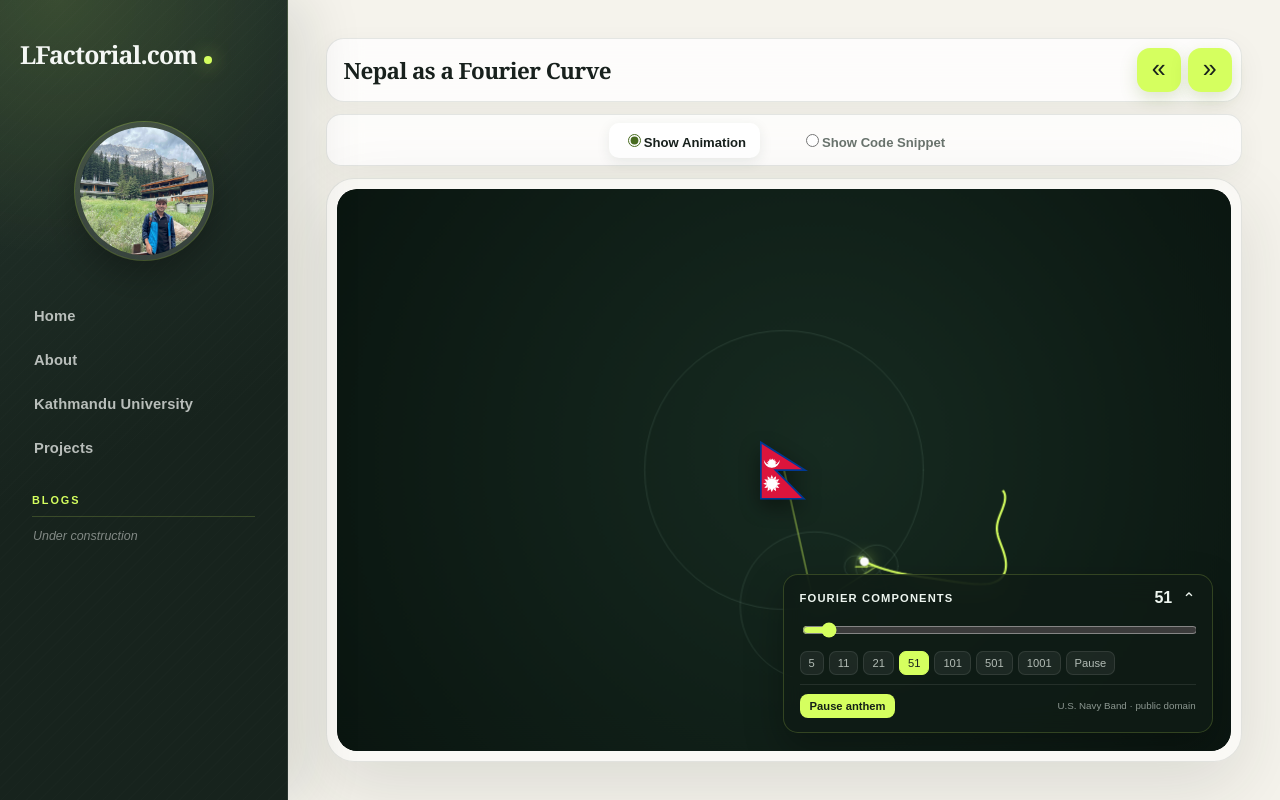
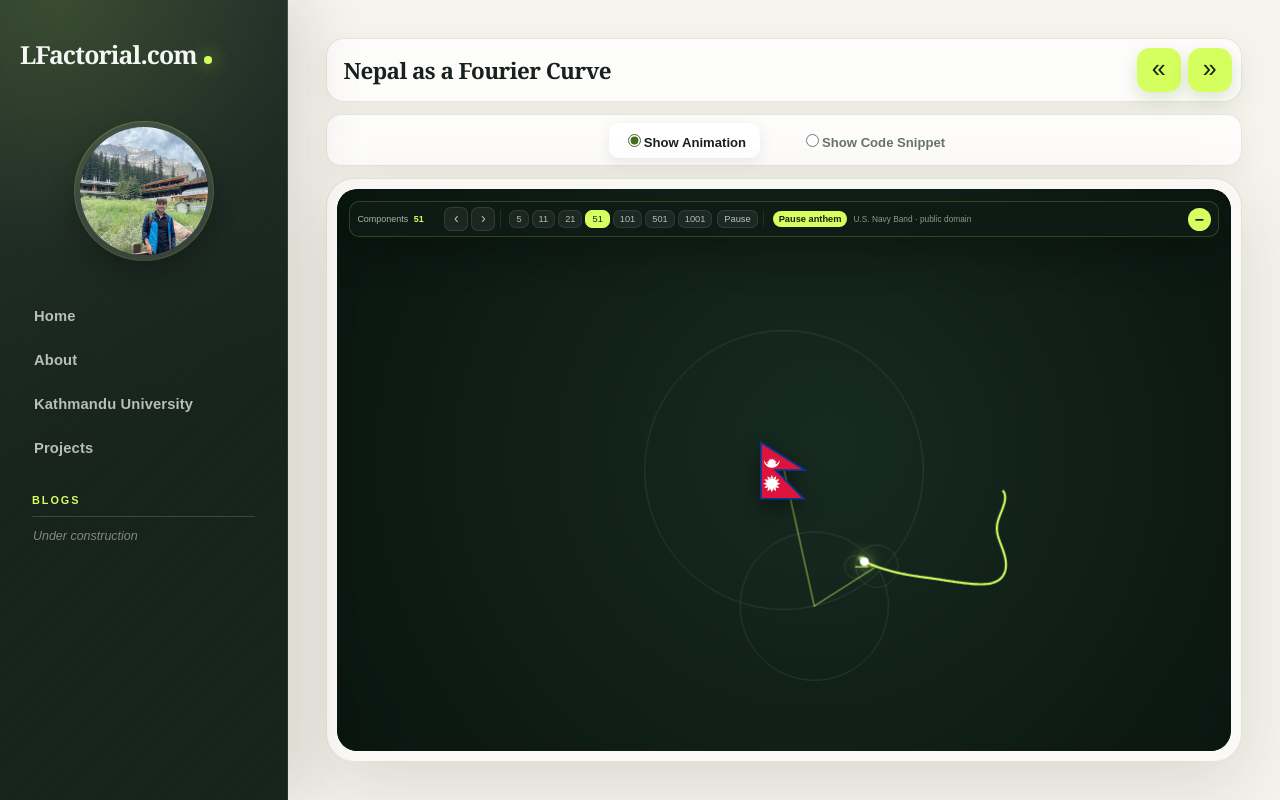
Before and after one commit to L-factorial/home-page, a React (Create React App) app in the folder front-end/: page / in a window 1280 px wide. Both pictures are taken after a click on the button "Show next simulation". Built offline with nearby package versions, Linux system fonts and the light colour scheme.

Commit message:
Refine simulation controls and Kitty navigation

```diff
--- a/front-end/src/App1.css
+++ b/front-end/src/App1.css
@@ -834,10 +834,11 @@ canvas {
 .fourier-nepal-controls {
     position: absolute;
     z-index: 2;
-    right: 18px;
-    bottom: 18px;
-    width: min(430px, calc(100% - 36px));
-    padding: 14px 16px;
+    top: 12px;
+    right: 12px;
+    left: 12px;
+    width: auto;
+    padding: 9px 11px;
     color: #edf5ef;
     background: rgba(15, 28, 21, 0.82);
     border: 1px solid rgba(213, 255, 95, 0.18);
@@ -847,18 +848,36 @@ canvas {
     -webkit-backdrop-filter: blur(14px);
 }
 
+.fourier-nepal-controls.collapsed {
+    left: auto;
+    width: min(255px, calc(100% - 24px));
+}
+
 .floating-controls-toggle {
     display: flex;
     width: 100%;
     align-items: center;
     gap: 10px;
-    padding: 0;
+    padding: 3px 4px;
     color: #edf5ef;
     background: transparent;
-    border: 0;
+    border: 1px solid transparent;
+    border-radius: 8px;
     cursor: pointer;
     font: inherit;
     text-align: left;
+    transition: color 160ms ease, background 160ms ease, border-color 160ms ease;
+}
+
+.floating-controls-toggle:hover {
+    color: #fff;
+    background: rgba(255, 255, 255, .06);
+    border-color: rgba(255, 255, 255, .08);
+}
+
+.floating-controls-toggle:focus-visible {
+    outline: 2px solid var(--accent);
+    outline-offset: 2px;
 }
 
 .floating-controls-toggle > span:first-child {
@@ -870,9 +889,30 @@ canvas {
 }
 
 .floating-controls-chevron {
-    display: inline-block;
+    display: grid;
+    width: 23px;
+    height: 23px;
+    flex: 0 0 23px;
+    place-items: center;
+    color: #17231d;
+    background: var(--accent);
+    border-radius: 50%;
     font-size: 1rem;
-    transition: transform 180ms ease;
+    font-weight: 800;
+    line-height: 1;
+}
+
+.floating-controls-action {
+    color: rgba(237, 245, 239, .55);
+    font-size: .61rem;
+    font-weight: 700;
+    letter-spacing: .04em;
+}
+
+.floating-controls-toggle strong {
+    color: var(--accent);
+    font-size: .64rem;
+    font-weight: 750;
 }
 
 .floating-controls-content {
@@ -894,8 +934,12 @@ canvas {
     pointer-events: none;
 }
 
-.floating-controls.collapsed .floating-controls-chevron {
-    transform: rotate(180deg);
+.floating-controls.collapsed .floating-controls-toggle > span:first-child {
+    display: none;
+}
+
+.floating-controls.collapsed .floating-controls-toggle {
+    justify-content: flex-end;
 }
 
 .fourier-nepal-control-heading {
@@ -912,9 +956,11 @@ canvas {
     align-items: center;
     justify-content: space-between;
     gap: 12px;
-    margin-top: 9px;
-    padding-top: 9px;
-    border-top: 1px solid rgba(255, 255, 255, 0.09);
+    flex: 0 0 auto;
+    margin: 0;
+    padding: 0 0 0 9px;
+    border-top: 0;
+    border-left: 1px solid rgba(255, 255, 255, 0.09);
 }
 
 .fourier-nepal-audio button {
@@ -944,16 +990,13 @@ canvas {
     font-size: 1rem;
 }
 
-.fourier-nepal-controls input[type='range'] {
-    width: 100%;
-    accent-color: var(--accent);
-}
-
 .fourier-nepal-presets {
     display: flex;
-    flex-wrap: wrap;
+    flex-wrap: nowrap;
     gap: 5px;
-    margin-top: 9px;
+    margin: 0;
+    padding-left: 8px;
+    border-left: 1px solid rgba(255, 255, 255, .09);
 }
 
 .fourier-nepal-presets button {
@@ -994,6 +1037,65 @@ canvas {
     height: 100%;
 }
 
+.fourier-control-strip {
+    display: flex;
+    min-width: max-content;
+    align-items: center;
+    gap: 8px;
+}
+
+.fourier-nepal-controls .floating-controls-content {
+    overflow-x: auto;
+    scrollbar-width: thin;
+    scrollbar-color: rgba(213, 255, 95, .35) transparent;
+}
+
+.fourier-component-stepper {
+    display: grid;
+    flex: 0 0 auto;
+    grid-template-columns: minmax(96px, auto) 28px 28px;
+    align-items: center;
+    gap: 3px;
+}
+
+.fourier-component-stepper > span {
+    color: rgba(237, 245, 239, .7);
+    font-size: .66rem;
+    white-space: nowrap;
+}
+
+.fourier-component-stepper > span strong {
+    margin-left: 3px;
+    color: var(--accent);
+}
+
+.fourier-component-stepper button,
+.fourier-pause {
+    padding: 5px 8px;
+    color: rgba(237, 245, 239, .76);
+    background: rgba(255, 255, 255, .06);
+    border: 1px solid rgba(255, 255, 255, .1);
+    border-radius: 7px;
+    cursor: pointer;
+    font-size: .7rem;
+}
+
+.fourier-component-stepper button {
+    display: grid;
+    width: 28px;
+    height: 28px;
+    padding: 0 0 2px;
+    place-items: center;
+    font-size: 1rem;
+}
+
+.fourier-component-stepper button:hover,
+.fourier-pause:hover {
+    color: #17231d;
+    background: var(--accent);
+    border-color: var(--accent);
+}
+
 .magnus-animation-viewport canvas {
     position: absolute;
     inset: 0;
@@ -1004,17 +1106,23 @@ canvas {
 .magnus-controls {
     position: absolute;
     z-index: 2;
-    right: 18px;
-    bottom: 18px;
-    width: min(290px, calc(100% - 36px));
+    top: 12px;
+    right: 12px;
+    left: 12px;
+    width: auto;
     min-width: 0;
-    padding: 16px;
+    padding: 9px 11px;
     overflow: hidden;
     color: #edf5ef;
     background: linear-gradient(155deg, rgba(17, 36, 25, 0.98), rgba(8, 20, 13, 0.98));
     border: 1px solid rgba(213, 255, 95, 0.16);
     border-radius: 15px;
     box-shadow: 0 16px 38px rgba(0, 0, 0, 0.3);
+}
+
+.magnus-controls.collapsed {
+    left: auto;
+    width: min(255px, calc(100% - 24px));
 }
 
 .magnus-controls-heading {
@@ -1034,7 +1142,7 @@ canvas {
 }
 
 .magnus-mode-toggle {
-    margin-bottom: 12px;
+    flex: 0 0 auto;
 }
 
 .magnus-controls button {
@@ -1056,41 +1164,67 @@ canvas {
 
 .magnus-controls .floating-controls-toggle,
 .magnus-controls .floating-controls-toggle:hover {
-    padding: 0;
+    padding: 3px 4px;
     color: #edf5ef;
-    background: transparent;
-    border: 0;
-}
-
-.magnus-controls .floating-controls-content > label {
-    display: block;
-    margin: 9px 0;
-}
-
-.magnus-controls .floating-controls-content > label span {
-    display: flex;
-    justify-content: space-between;
-    margin-bottom: 4px;
-    color: rgba(237, 245, 239, 0.72);
-    font-size: 0.72rem;
 }
 
 .magnus-controls strong {
     color: var(--accent);
 }
 
-.magnus-controls input[type='range'] {
-    width: 100%;
-    accent-color: var(--accent);
+.magnus-control-strip {
+    display: flex;
+    min-width: max-content;
+    align-items: center;
+    gap: 9px;
+}
+
+.magnus-controls .floating-controls-content {
+    overflow-x: auto;
+    scrollbar-width: thin;
+    scrollbar-color: rgba(213, 255, 95, .35) transparent;
+}
+
+.magnus-stepper {
+    display: grid;
+    flex: 0 0 auto;
+    grid-template-columns: minmax(67px, auto) 27px 27px;
+    align-items: center;
+    gap: 3px;
+    padding-left: 8px;
+    border-left: 1px solid rgba(255, 255, 255, .1);
+}
+
+.magnus-stepper > span {
+    color: rgba(237, 245, 239, .7);
+    font-size: .65rem;
+    white-space: nowrap;
+}
+
+.magnus-stepper > span strong {
+    margin-left: 3px;
+}
+
+.magnus-stepper button {
+    display: grid;
+    width: 27px;
+    height: 27px;
+    padding: 0 0 2px;
+    place-items: center;
+    font-size: 1rem;
 }
 
 .magnus-actions {
-    margin-top: 11px;
+    flex: 0 0 auto;
+    padding-left: 8px;
+    border-left: 1px solid rgba(255, 255, 255, .1);
 }
 
 .magnus-options {
-    margin-top: 10px;
+    flex: 0 0 auto;
+    padding-left: 8px;
     color: rgba(237, 245, 239, 0.68);
+    border-left: 1px solid rgba(255, 255, 255, .1);
     font-size: 0.7rem;
 }
 
@@ -1168,7 +1302,7 @@ canvas {
 .kitty-deal-area.ready {
     inset: 18px clamp(18px, 4vw, 54px) 20px;
     display: grid;
-    grid-template-rows: auto minmax(115px, .72fr) minmax(0, 1.28fr);
+    grid-template-rows: minmax(115px, .72fr) auto minmax(0, 1.28fr);
     align-items: stretch;
     justify-items: center;
 }
@@ -1204,23 +1338,40 @@ canvas {
 .kitty-solution-navigation {
     display: flex;
     align-items: center;
-    gap: 8px;
+    gap: 10px;
 }
 
 .kitty-solution-navigation button {
     display: grid;
-    width: 30px;
-    height: 30px;
+    width: 40px;
+    height: 36px;
     padding: 0 0 3px;
     place-items: center;
-    font-size: 1.2rem;
+    color: #17231d;
+    background: var(--accent);
+    font-size: 1.55rem;
+    box-shadow: 0 6px 14px rgba(0, 0, 0, .2);
 }
 
 .kitty-solution-navigation strong {
-    min-width: 54px;
+    min-width: 92px;
     color: #fff;
-    font-size: .68rem;
+    font-size: .72rem;
     text-align: center;
+}
+
+.kitty-deal-area.ready .kitty-status {
+    width: min(100%, 720px);
+    min-height: 52px;
+    justify-content: center;
+    gap: 10px 16px;
+    margin: 9px 0;
+    padding: 7px 12px;
+    background: linear-gradient(90deg, rgba(4, 24, 17, .9), rgba(22, 58, 42, .92), rgba(4, 24, 17, .9));
+    border-top: 1px solid rgba(213, 255, 95, .3);
+    border-bottom: 1px solid rgba(213, 255, 95, .3);
+    border-radius: 10px;
+    box-shadow: 0 8px 22px rgba(0, 0, 0, .18);
 }
 
 .kitty-weight-controls {
@@ -1353,6 +1504,22 @@ canvas {
     letter-spacing: .12em;
     text-align: center;
     text-transform: uppercase;
+}
+
+.kitty-original-shuffle {
+    margin-left: 4px;
+    padding: 6px 10px;
+    color: #17231d;
+    background: var(--accent);
+    border: 0;
+    border-radius: 8px;
+    cursor: pointer;
+    font-size: .61rem;
+    font-weight: 800;
+}
+
+.kitty-original-shuffle:hover {
+    background: #caff39;
 }
 
 .kitty-mini-deck {
@@ -1454,32 +1621,35 @@ canvas {
 .kitty-hand-heading {
     display: grid;
     margin-bottom: 10px;
-    grid-template-columns: 1fr auto;
-    align-items: baseline;
-    gap: 2px 8px;
+    grid-template-columns: auto minmax(0, 1fr) auto;
+    align-items: center;
+    gap: 7px;
 }
 
 .kitty-hand-heading span {
     color: rgba(245,249,240,.55);
-    font-size: clamp(.55rem, .8vw, .68rem);
+    font-size: clamp(.5rem, .65vw, .6rem);
     font-weight: 750;
     letter-spacing: .11em;
     text-transform: uppercase;
 }
 
 .kitty-hand-heading strong {
-    grid-column: 1;
+    grid-column: 2;
+    grid-row: 1;
     color: #fff;
-    font-family: Georgia, 'Times New Roman', serif;
-    font-size: clamp(.78rem, 1.2vw, 1.05rem);
+    font-family: Arial, sans-serif;
+    font-size: clamp(.62rem, .82vw, .76rem);
+    font-weight: 700;
+    letter-spacing: .02em;
     text-transform: capitalize;
 }
 
 .kitty-hand-heading small {
-    grid-column: 2;
-    grid-row: 1 / span 2;
+    grid-column: 3;
+    grid-row: 1;
     color: var(--accent);
-    font-size: clamp(.72rem, 1vw, .9rem);
+    font-size: clamp(.62rem, .8vw, .74rem);
     font-weight: 750;
 }
 
@@ -1693,17 +1863,21 @@ canvas {
     }
 
     .fourier-nepal-controls {
+        top: 8px;
+        right: 8px;
+        left: 8px;
+        bottom: auto;
+        width: auto;
+        padding: 8px 10px;
+    }
+
+    .magnus-controls {
+        top: 8px;
+        left: 8px;
         right: 10px;
-        bottom: 10px;
-        width: calc(100% - 20px);
-        padding: 10px 12px;
-    }
-
-    .magnus-controls {
-        right: 10px;
-        bottom: 10px;
-        width: min(290px, calc(100% - 20px));
-        padding: 10px 12px;
+        bottom: auto;
+        width: auto;
+        padding: 8px 10px;
     }
 
     .magnus-controls.collapsed,
@@ -1711,8 +1885,12 @@ canvas {
         width: min(255px, calc(100% - 20px));
     }
 
-    .magnus-controls .floating-controls-content > label {
-        margin: 6px 0;
+    .magnus-controls.collapsed {
+        left: auto;
+    }
+
+    .fourier-nepal-controls.collapsed {
+        left: auto;
     }
 
     .magnus-effect {
@@ -1729,7 +1907,7 @@ canvas {
 
     .kitty-deal-area.ready {
         inset: 8px 10px 12px;
-        grid-template-rows: auto minmax(82px, .5fr) minmax(0, 1.5fr);
+        grid-template-rows: minmax(82px, .5fr) auto minmax(0, 1.5fr);
         overflow: hidden;
     }
 
@@ -1745,7 +1923,7 @@ canvas {
         justify-content: center;
         flex-wrap: wrap;
         gap: 5px 8px;
-        margin: 0 0 5px;
+        margin: 5px 0;
         padding: 5px 7px;
         background: rgba(4, 24, 17, .9);
         border: 1px solid rgba(224, 255, 233, .13);
@@ -1753,7 +1931,7 @@ canvas {
     }
 
     .kitty-deal-area.ready .kitty-status > span {
-        width: 100%;
+        width: auto;
         text-align: center;
     }
 
@@ -1876,6 +2054,11 @@ canvas {
         grid-template-columns: 1fr;
     }
 
+    .kitty-hand-heading strong {
+        grid-column: 1;
+        grid-row: auto;
+    }
+
     .kitty-hand-heading small {
         grid-column: 1;
         grid-row: auto;
@@ -1888,3 +2071,90 @@ canvas {
         transition-duration: 0.01ms !important;
     }
 }
+
+/* Compact top control bars ------------------------------------------------ */
+.fourier-nepal-controls,
+.magnus-controls {
+    padding: 5px 7px;
+    border-radius: 10px;
+}
+
+.floating-controls:not(.collapsed) > .floating-controls-toggle {
+    position: absolute;
+    z-index: 3;
+    top: 6px;
+    right: 7px;
+    width: 23px;
+    padding: 0;
+    border: 0;
+}
+
+.floating-controls:not(.collapsed) > .floating-controls-toggle > :not(.floating-controls-chevron) {
+    display: none;
+}
+
+.floating-controls:not(.collapsed) > .floating-controls-content {
+    margin-top: 0;
+    padding-right: 30px;
+}
+
+.fourier-control-strip,
+.magnus-control-strip {
+    gap: 5px;
+}
+
+.fourier-nepal-presets button,
+.fourier-component-stepper button,
+.fourier-pause,
+.fourier-nepal-audio button,
+.magnus-controls button {
+    padding: 3px 6px;
+    font-size: .58rem;
+}
+
+.fourier-nepal-presets {
+    gap: 3px;
+}
+
+.fourier-nepal-audio {
+    gap: 6px;
+}
+
+.fourier-nepal-audio a {
+    font-size: .52rem;
+}
+
+.fourier-component-stepper {
+    grid-template-columns: minmax(84px, auto) 24px 24px;
+}
+
+.magnus-stepper {
+    grid-template-columns: minmax(59px, auto) 24px 24px;
+    padding-left: 6px;
+}
+
+.fourier-component-stepper > span,
+.magnus-stepper > span,
+.magnus-options {
+    font-size: .56rem;
+}
+
+.fourier-component-stepper button,
+.magnus-stepper button {
+    width: 24px;
+    height: 24px;
+    padding: 0 0 2px;
+    font-size: .88rem;
+}
+
+.magnus-actions,
+.magnus-options {
+    padding-left: 6px;
+}
+
+@media only screen and (max-width: 700px) {
+    .fourier-nepal-controls,
+    .magnus-controls {
+        padding: 4px 6px;
+    }
+}
--- a/front-end/src/components-new-design/simulations/fourierNepal/FourierNepal.js
+++ b/front-end/src/components-new-design/simulations/fourierNepal/FourierNepal.js
@@ -107,22 +107,20 @@ export default function FourierNepal() {
       <img className="fourier-nepal-flag" src={nepalFlag} alt="Flag of Nepal" />
       <audio ref={audioRef} src={nepalAnthem} autoPlay loop preload="metadata" />
       <div className={`fourier-nepal-controls floating-controls ${controlsOpen ? '' : 'collapsed'}`}>
-        <button type="button" className="floating-controls-toggle" onClick={() => setControlsOpen((open) => !open)} aria-expanded={controlsOpen} aria-controls="fourier-controls-content">
-          <span>Fourier components</span>
-          <strong>{componentCount}</strong>
-          <span className="floating-controls-chevron" aria-hidden="true">⌃</span>
+        <button type="button" className="floating-controls-toggle" onClick={() => setControlsOpen((open) => !open)} aria-expanded={controlsOpen} aria-controls="fourier-controls-content" aria-label={`${controlsOpen ? 'Hide' : 'Show'} Fourier controls`}>
+          <span>Fourier controls</span>
+          {controlsOpen && <strong>{componentCount} components</strong>}
+          <span className="floating-controls-action">{controlsOpen ? 'Hide' : 'Show controls'}</span>
+          <span className="floating-controls-chevron" aria-hidden="true">{controlsOpen ? '−' : '+'}</span>
         </button>
         <div id="fourier-controls-content" className="floating-controls-content">
-        <input
-          type="range"
-          min="1"
-          max="1001"
-          step="2"
-          value={componentCount}
-          onChange={(event) => changeComponentCount(event.target.value)}
-          aria-label="Number of Fourier components"
-        />
-        <div className="fourier-nepal-presets">
+          <div className="fourier-control-strip">
+            <div className="fourier-component-stepper">
+              <span>Components <strong>{componentCount}</strong></span>
+              <button type="button" onClick={() => changeComponentCount(Math.max(1, componentCount - 2))} aria-label="Decrease Fourier components">‹</button>
+              <button type="button" onClick={() => changeComponentCount(Math.min(1001, componentCount + 2))} aria-label="Increase Fourier components">›</button>
+            </div>
+            <div className="fourier-nepal-presets" aria-label="Fourier component presets">
               {COMPONENT_PRESETS.map((preset) => (
                 <button
                   key={preset}
@@ -133,8 +131,8 @@ export default function FourierNepal() {
                   {preset}
                 </button>
               ))}
-          <button type="button" onClick={togglePaused}>{paused ? 'Resume' : 'Pause'}</button>
             </div>
+            <button className="fourier-pause" type="button" onClick={togglePaused}>{paused ? 'Resume' : 'Pause'}</button>
             <div className="fourier-nepal-audio">
               <button type="button" onClick={toggleMusic} aria-pressed={musicPlaying}>
                 {musicPlaying ? 'Pause anthem' : '♪ Play anthem'}
@@ -150,5 +148,6 @@ export default function FourierNepal() {
           </div>
         </div>
       </div>
+    </div>
   );
 }
--- a/front-end/src/components-new-design/simulations/magnusEffect/MagnusEffect.js
+++ b/front-end/src/components-new-design/simulations/magnusEffect/MagnusEffect.js
@@ -61,37 +61,46 @@ export default function MagnusEffect() {
     configRef.current?.setPaused(paused);
   };
 
+  const adjustControl = (name, amount, minimum, maximum, decimals = 0) => {
+    const factor = 10 ** decimals;
+    const value = Math.min(maximum, Math.max(minimum, controls[name] + amount));
+    updateControls({ [name]: Math.round(value * factor) / factor });
+  };
+
   return (
     <div className="magnus-effect" ref={wrapperRef}>
       <div className="magnus-animation-viewport" ref={viewportRef}>
         <canvas ref={canvasRef} aria-label="Interactive Magnus effect soccer ball animation" />
       </div>
       <div className={`magnus-controls floating-controls ${controlsOpen ? '' : 'collapsed'}`}>
-        <button type="button" className="floating-controls-toggle" onClick={() => setControlsOpen((open) => !open)} aria-expanded={controlsOpen} aria-controls="magnus-controls-content">
-          <span>Animation controls</span>
-          <span className="floating-controls-chevron" aria-hidden="true">⌃</span>
+        <button type="button" className="floating-controls-toggle" onClick={() => setControlsOpen((open) => !open)} aria-expanded={controlsOpen} aria-controls="magnus-controls-content" aria-label={`${controlsOpen ? 'Hide' : 'Show'} Magnus controls`}>
+          <span>Magnus controls</span>
+          <span className="floating-controls-action">{controlsOpen ? 'Hide' : 'Show controls'}</span>
+          <span className="floating-controls-chevron" aria-hidden="true">{controlsOpen ? '−' : '+'}</span>
         </button>
         <div id="magnus-controls-content" className="floating-controls-content">
+          <div className="magnus-control-strip">
             <div className="magnus-mode-toggle">
               <button className={controls.mode === 'trajectory' ? 'active' : ''} onClick={() => updateControls({ mode: 'trajectory' })}>Trajectory</button>
               <button className={controls.mode === 'airflow' ? 'active' : ''} onClick={() => updateControls({ mode: 'airflow' })}>Airflow</button>
             </div>
-
-        <label>
-          <span>Spin <strong>{controls.spin.toFixed(1)} rev/s</strong></span>
-          <input type="range" min="-15" max="15" step="0.5" value={controls.spin} onChange={(event) => updateControls({ spin: Number(event.target.value) })} />
-        </label>
-        <label>
-          <span>Speed <strong>{controls.speed} m/s</strong></span>
-          <input type="range" min="10" max="40" step="1" value={controls.speed} onChange={(event) => updateControls({ speed: Number(event.target.value) })} />
-        </label>
-        <label>
-          <span>Magnus strength <strong>{controls.magnusStrength.toFixed(2)}</strong></span>
-          <input type="range" min="0" max="1.2" step="0.02" value={controls.magnusStrength} onChange={(event) => updateControls({ magnusStrength: Number(event.target.value) })} />
-        </label>
-
+            <div className="magnus-stepper">
+              <span>Spin <strong>{controls.spin.toFixed(1)}</strong></span>
+              <button onClick={() => adjustControl('spin', -0.5, -15, 15, 1)} aria-label="Decrease spin">‹</button>
+              <button onClick={() => adjustControl('spin', 0.5, -15, 15, 1)} aria-label="Increase spin">›</button>
+            </div>
+            <div className="magnus-stepper">
+              <span>Speed <strong>{controls.speed}</strong></span>
+              <button onClick={() => adjustControl('speed', -1, 10, 40)} aria-label="Decrease speed">‹</button>
+              <button onClick={() => adjustControl('speed', 1, 10, 40)} aria-label="Increase speed">›</button>
+            </div>
+            <div className="magnus-stepper">
+              <span>Strength <strong>{controls.magnusStrength.toFixed(2)}</strong></span>
+              <button onClick={() => adjustControl('magnusStrength', -0.02, 0, 1.2, 2)} aria-label="Decrease Magnus strength">‹</button>
+              <button onClick={() => adjustControl('magnusStrength', 0.02, 0, 1.2, 2)} aria-label="Increase Magnus strength">›</button>
+            </div>
             <div className="magnus-actions">
-          <button onClick={() => updateControls({ spin: -controls.spin })}>Reverse spin</button>
+              <button onClick={() => updateControls({ spin: -controls.spin })}>Reverse</button>
               <button onClick={togglePaused}>{controls.paused ? 'Play' : 'Pause'}</button>
               <button onClick={() => configRef.current?.restart()}>Reset</button>
             </div>
@@ -102,5 +111,6 @@ export default function MagnusEffect() {
           </div>
         </div>
       </div>
+    </div>
   );
 }
```
Also changed, not shown: front-end/src/components-new-design/simulations/kitty/KittyDeal.js (+17 -15 lines). Lines whose indentation alone changed are shown as unchanged.
